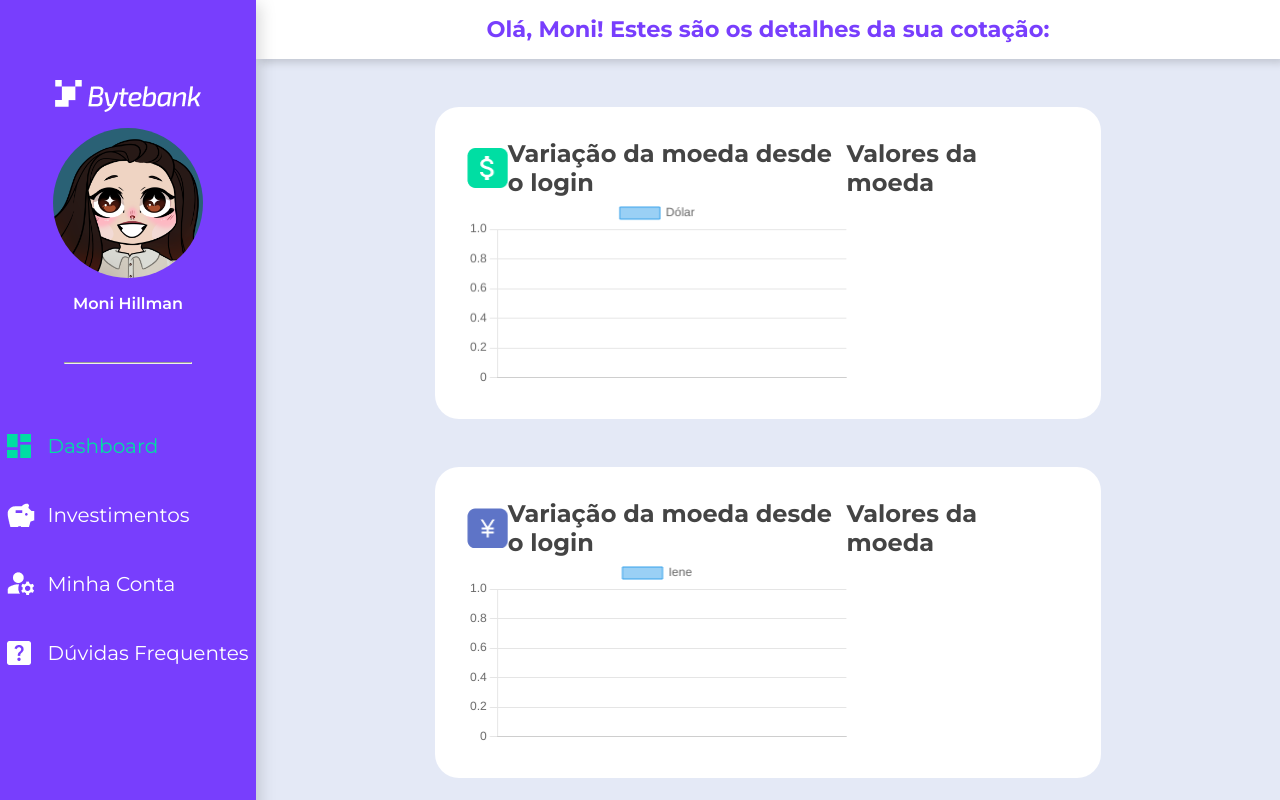
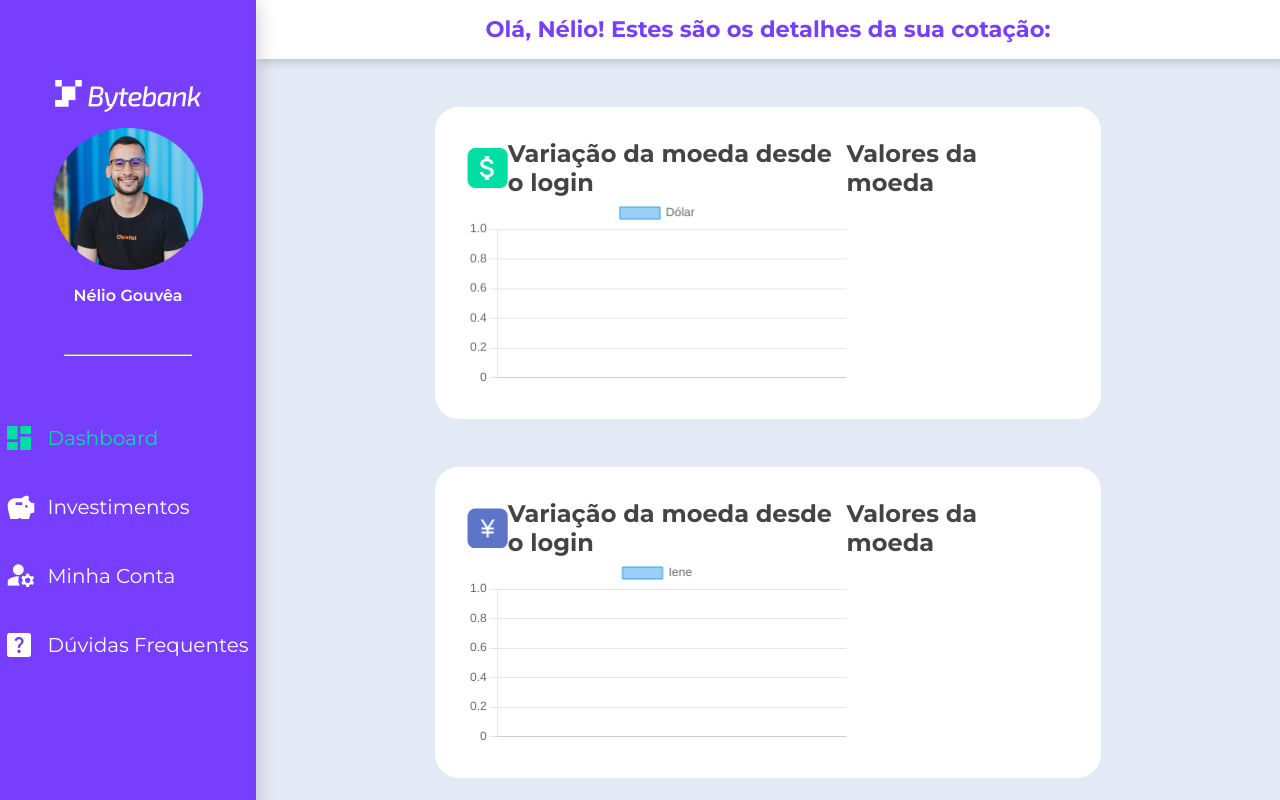
Before and after one commit to NelioGouvea/bytebank-javascript-alura, a plain HTML site: page index.html in a window 1280 px wide. Shown: the top 800 px of the page. Drawn offline with nearby package versions, Linux system fonts and the light colour scheme; no server answers.

Commit message:
Alterações para ficar mais pessoal

```diff
--- a/index.html
+++ b/index.html
@@ -14,8 +14,8 @@
 <body class="container">
   <aside class="sidebar">
     <img src="./imagens/logo.png" alt="Logo do bytebank" />
-    <img src="./imagens/avatar.png" alt="Avatar do usuário" class="sidebar__avatar" />
-    <h2>Moni Hillman</h2>
+    <img src="./imagens/avatar.jpg" alt="Avatar do usuário" class="sidebar__avatar" />
+    <h2>Nélio Gouvêa</h2>
     <hr class="sidebar__linha" />
     <nav class="sidebar__links">
       <a href="#"><span class="links__icone dashboard"></span>Dashboard</a>
@@ -27,7 +27,7 @@
 
   <main class="dados">
     <header class="cabecalho">
-      <h2>Olá, Moni! Estes são os detalhes da sua cotação:</h2>
+      <h2>Olá, Nélio! Estes são os detalhes da sua cotação:</h2>
     </header>
 
     <article class="dadosDolar">
```
Also changed, not shown: imagens/avatar.jpg (added), imagens/avatar.png (deleted).
